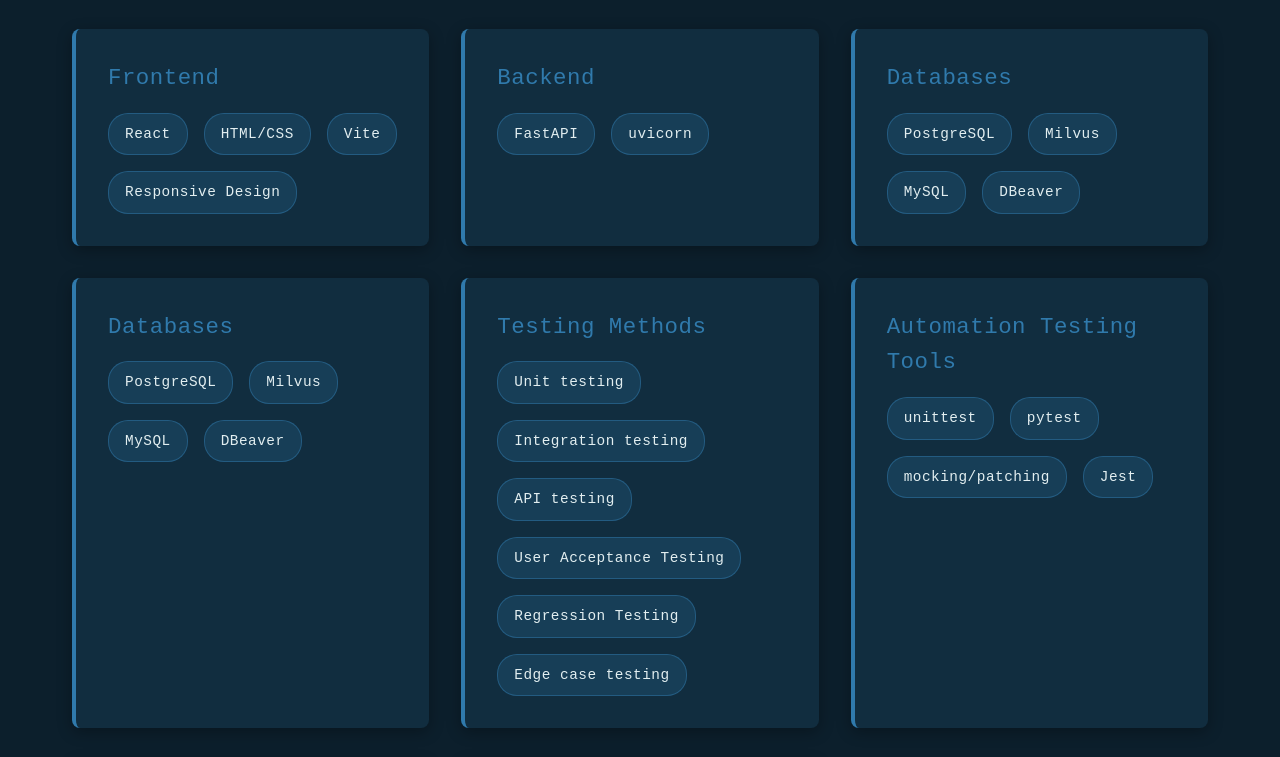
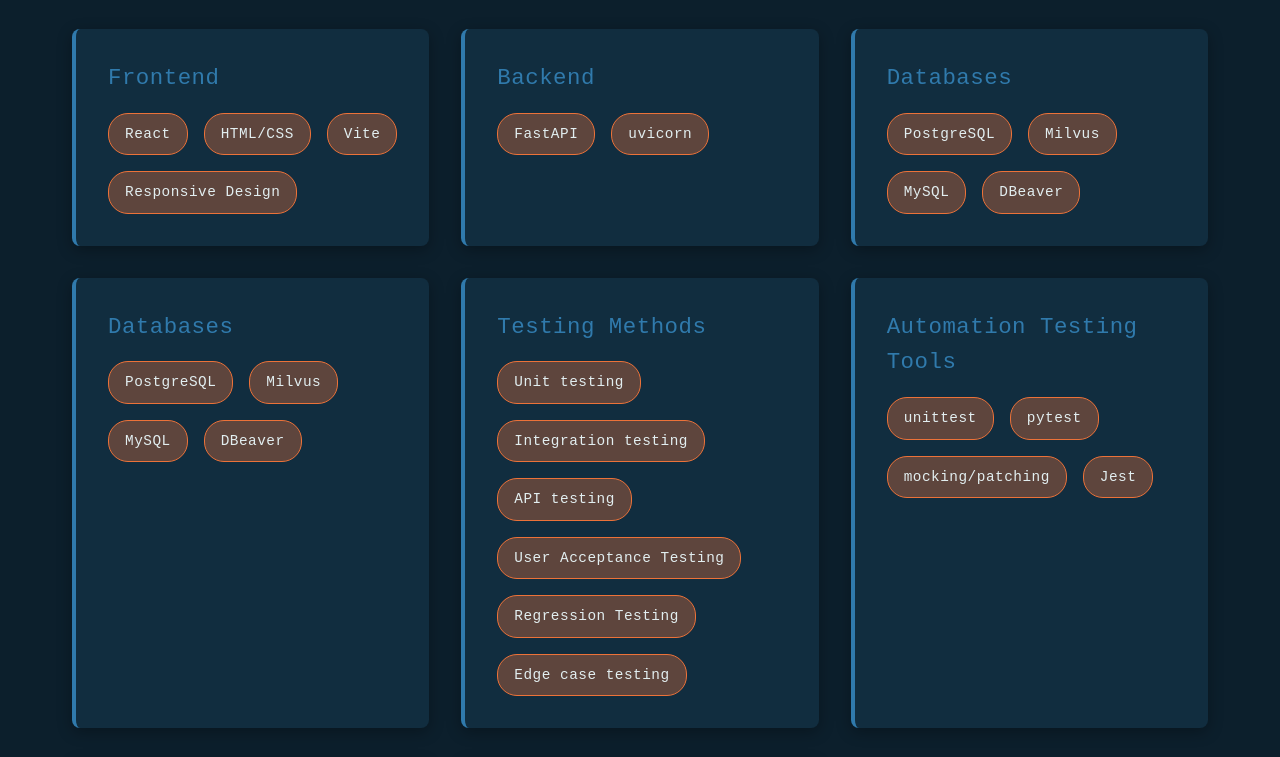
Before and after one commit to sarah-roma/about-me, a plain HTML site: page skills.html in a window 1280 px wide. Shown: the part 1105-1862 px from the top of the page. Drawn offline with Linux system fonts and the light colour scheme.

Commit message:
edited colouring

```diff
--- a/styles.css
+++ b/styles.css
@@ -245,12 +245,12 @@ section {
 
 .skill-tag {
   display: inline-block;
-  background-color: rgba(48, 122, 172, 0.22);
+  background-color: #ed733b59;
   color: var(--text-light);
   padding: 0.5rem 1rem;
   border-radius: 20px;
   font-size: 0.9rem;
-  border: 1px solid rgba(48, 122, 172, 0.5);
+  border: 1px solid #ec7239;
   transition: all 0.3s ease;
   font-family: var(--font-mono);
 }
```
